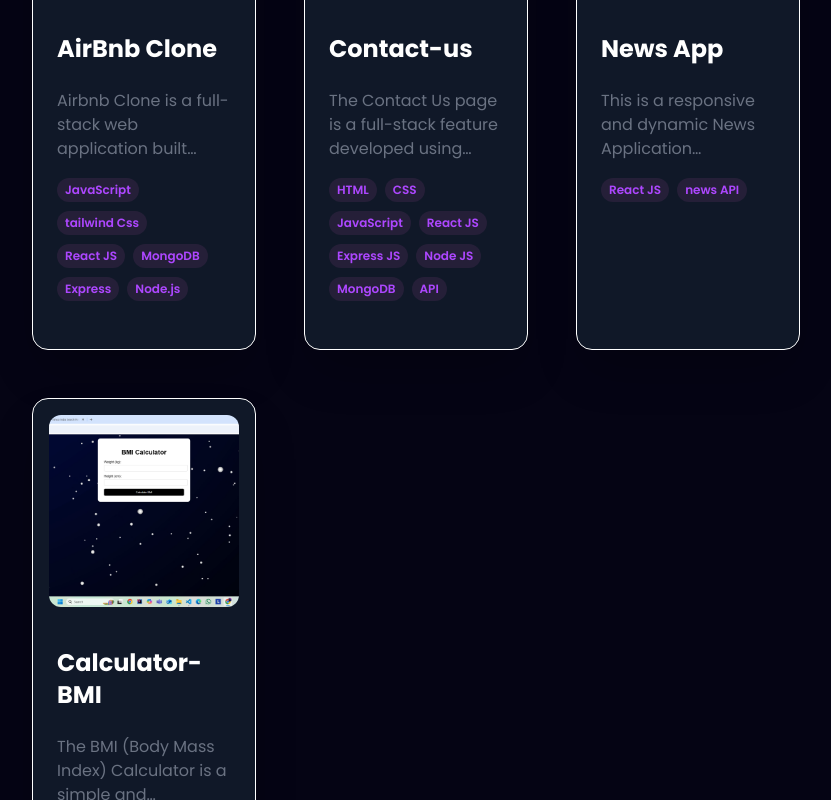
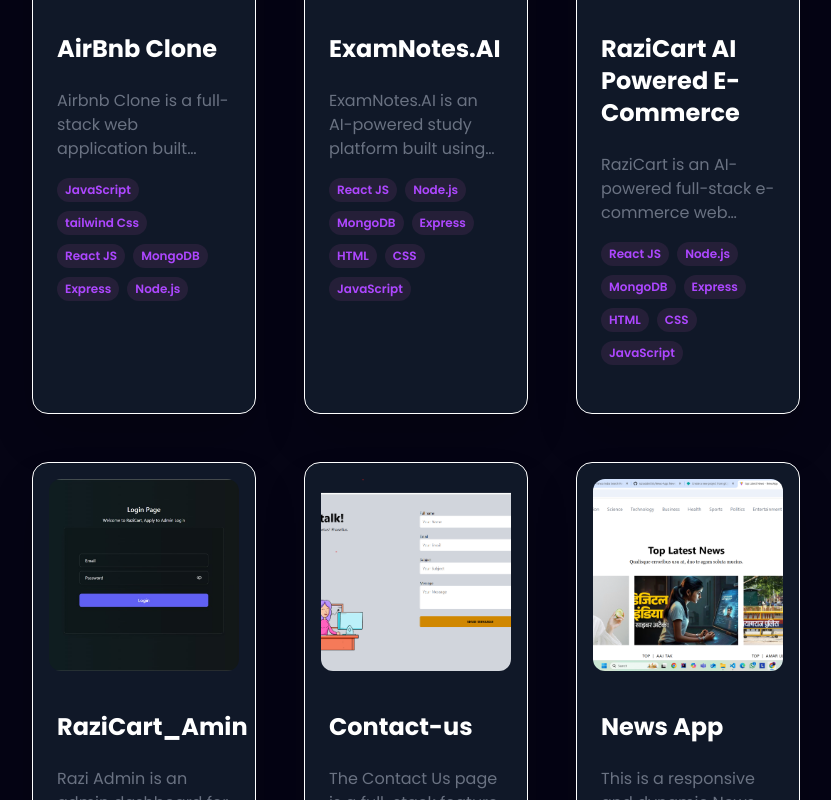
Before and after one commit to raziuddin555/my-portfolio, a React (Vite) app: page / in a window 1280 px wide. Shown: the part 4540-5340 px from the top of the page, without its empty margins (224-1055 px from the left). Built offline with nearby package versions, Linux system fonts and the light colour scheme.

Commit message:
Update portfolio project

```diff
--- a/src/constants.js
+++ b/src/constants.js
@@ -197,6 +197,39 @@ export const projects = [
         webapp: "https://airbnb-frontend-qpvk.onrender.com",
     },
 
+
+    {
+        id: 4,
+        title: "ExamNotes.AI",
+        description: "ExamNotes.AI is an AI-powered study platform built using the MERN stack and Google Gemini API. It helps students generate smart study notes, create summaries, and organize learning materials efficiently. The platform also includes PDF generation, payment integration, data visualization, and interactive diagrams to enhance the learning experience.",
+        image: examnotesLogo,
+        tags: ["React JS", "Node.js", "MongoDB", "Express", "HTML", "CSS", "JavaScript"],
+        github: "https://github.com/raziuddin555/ExamNotes.AI",
+        webapp: "https://examnotes-aiclient-ukmk.onrender.com",
+    },
+
+
+
+    {
+        id: 2,
+        title: "RaziCart AI Powered E-Commerce",
+        description: "RaziCart is an AI-powered full-stack e-commerce web application built using the MERN stack. It provides a seamless shopping experience with intelligent product recommendations, user authentication, product management, shopping cart functionality, and secure payment integration. Designed with a responsive and user-friendly interface for a smooth online shopping experience.",
+        image: razicartLogo,
+        tags: ["React JS", "Node.js", "MongoDB", "Express", "HTML", "CSS", "JavaScript"],
+        github: "https://github.com/raziuddin555/AI-Powered-E-Commerce-RaziCart",
+        webapp: "https://razicart-frontend.onrender.com",
+    },
+
+    {
+        id: 3,
+        title: "RaziCart_Amin",
+        description: "Razi Admin is an admin dashboard for managing the RaziCart AI-powered e-commerce platform. Built using modern web technologies, it enables administrators to manage products, monitor orders, track sales, manage users, and analyze business performance through an intuitive and responsive interface.",
+        image: razicartAdminLogo,
+        tags: ["React JS", "Node.js", "MongoDB", "Express", "HTML", "CSS", "JavaScript"],
+        github: "https://github.com/raziuddin555/AI-Powered-E-Commerce-RaziCart",
+        webapp: " https://razicart-admin.onrender.com",
+    },
+
     {
         id: 1,
         title: "Contact-us",
@@ -206,6 +239,7 @@ export const projects = [
         github: "https://github.com/raziuddin555/contactus",
         webapp: "https://razi-contactus.netlify.app/",
     },
+
 
     {
         id: 5,
@@ -223,8 +257,8 @@ export const projects = [
         description: "The BMI (Body Mass Index) Calculator is a simple and responsive web application built using React.js. It allows users to calculate their BMI by entering their height and weight. Based on the input, the app instantly computes the BMI and displays the result along with a category such as Underweight, Normal, Overweight, or Obese.This project uses React functional components and the useState hook to manage input and output states efficiently. The user interface is clean, intuitive, and mobile-friendly, making it easy for users of all age groups to navigate and understand their health status.",
         image: calulatorbmiLogo,
         tags: ["React JS", "Node.js", "MongoDB", "Express", "HTML", "CSS", "JavaScript"],
-        github: "https://calculator-bmi-razi.netlify.app/",
-        webapp: "https://github.com/raziuddin555/calculatorBmi",
+        github: "https://github.com/raziuddin555/calculatorBmi",
+        webapp: "https://calculator-bmi-razi.netlify.app/",
     },
 
     // {
@@ -233,7 +267,7 @@ export const projects = [
     //     description: "",
     //     image: ,
     //     tags: ["React JS", "Node.js", "MongoDB", "Express", "HTML", "CSS", "JavaScript"],
-    //     github: "https://calculator-bmi-razi.netlify.app/",
+    //     github: "",
     //     webapp: " ",
     // },
 
```
